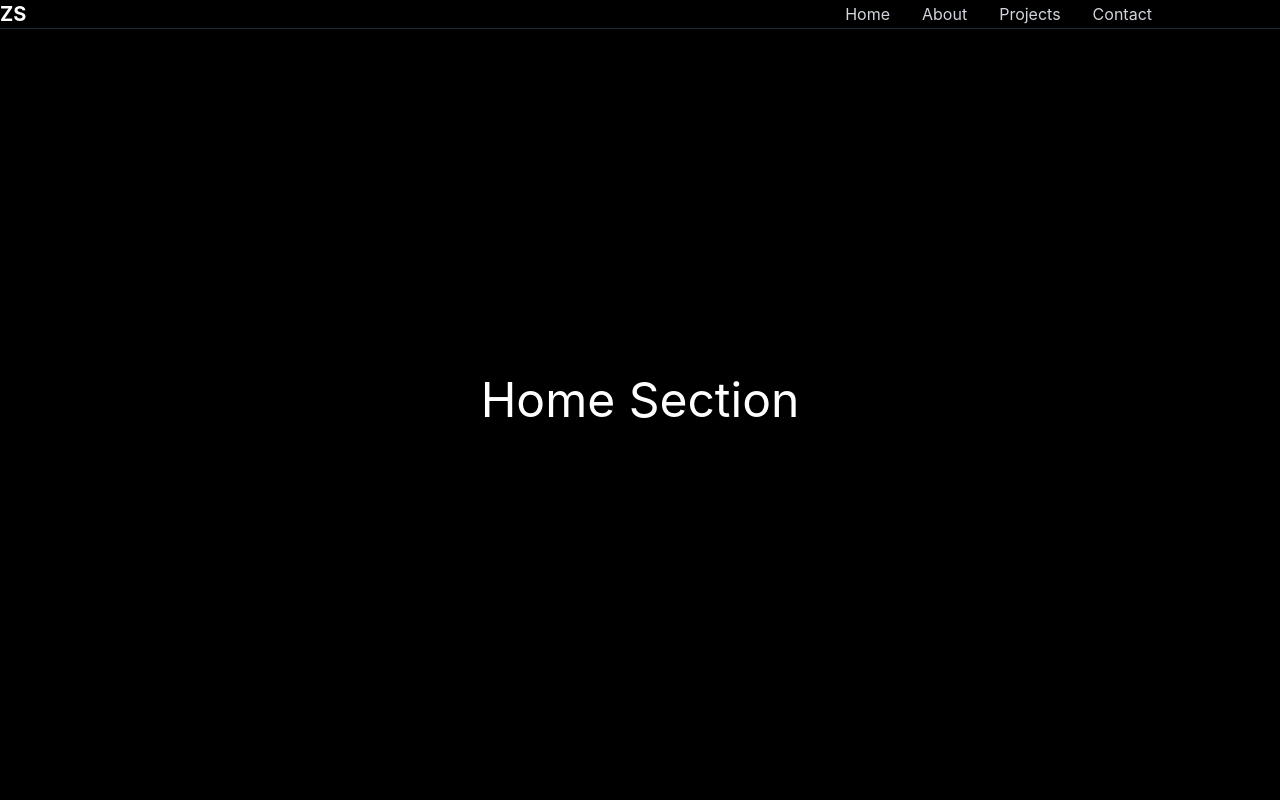
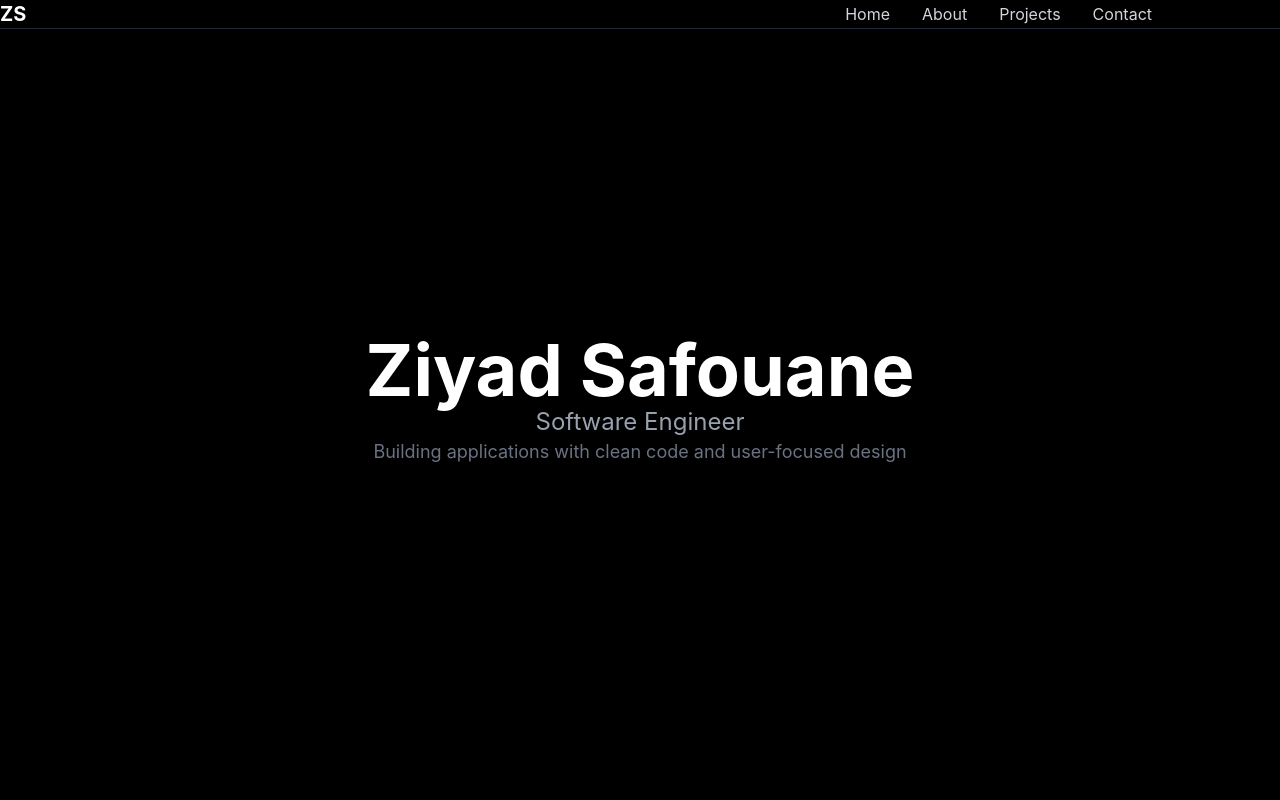
Before and after one commit to ziyadsaf/ZS-Portfolio, a React (Vite) app: page / in a window 1280 px wide. Shown: the top 800 px of the page. Built offline with nearby package versions, Linux system fonts and the light colour scheme.

Commit message:
Created Hero Section with name and tagline

```diff
--- a/src/App.jsx
+++ b/src/App.jsx
@@ -1,13 +1,12 @@
 import Navbar from './components/Navbar'
+import Hero from './components/Hero'
 
 function App() {
   return (
     <div className="bg-black">
       <Navbar />
 
-      <section id="home" className="min-h-screen flex items-center justify-center">
-        <h1 className="text-white text-5xl">Home Section</h1>
-      </section>
+      <Hero />
 
       <section id="about" className="min-h-screen flex items-center justify-center bg-gray-900">
         <h1 className="text-white text-5xl">About Section</h1>
--- /dev/null
+++ b/src/components/Hero.jsx
@@ -0,0 +1,19 @@
+function Hero() {
+  return (
+    <section id="home" className="min-h-screen flex items-center justify-center bg-black">
+      <div className="text-center px-6">
+        <h1 className="text-5xl md:text-7xl font-bold text-white mb-4">
+          Ziyad Safouane
+        </h1>
+        <p className="text-xl md:text-2xl text-gray-400 mb-8">
+          Software Engineer
+        </p>
+        <p className="text-lg text-gray-500 max-w-2xl mx-auto">
+          Building applications with clean code and user-focused design
+        </p>
+      </div>
+    </section>
+  );
+}
+
+export default Hero;
```
